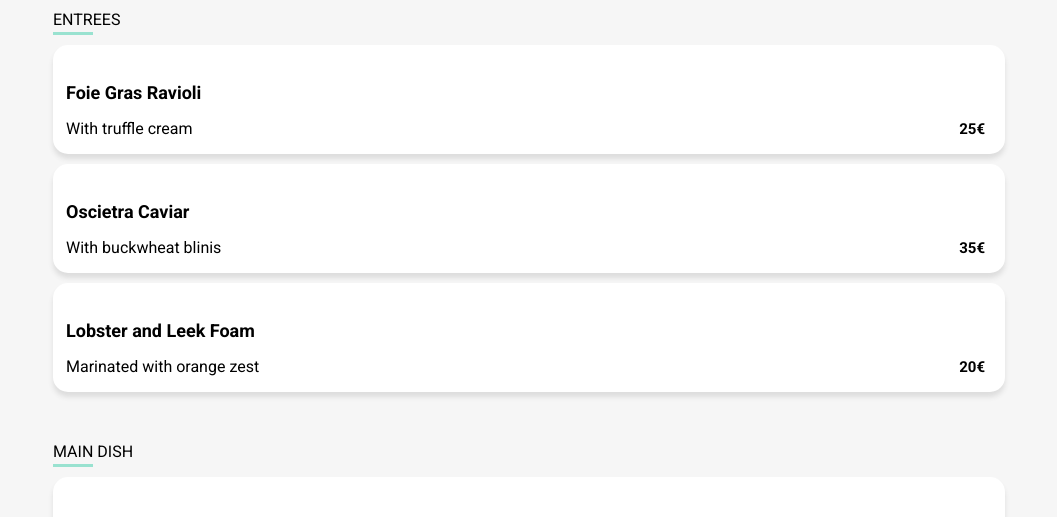
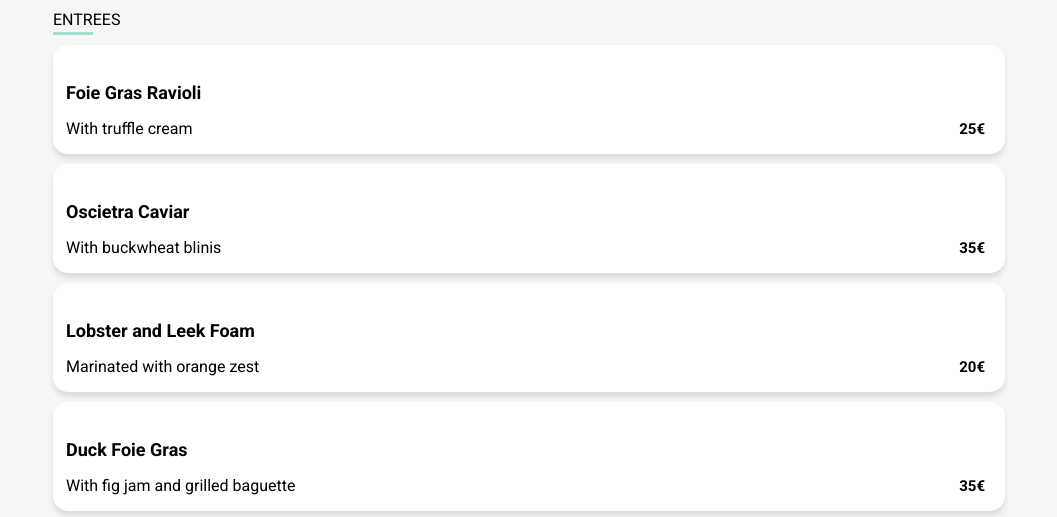
Before and after one commit to stevendkl/OP-PROJECT3, a website: page restaurant/the_enchanted_plate.html in a window 1280 px wide. Shown: the part 422-939 px from the top of the page, without its empty margins (111-1168 px from the left). Drawn offline with Linux system fonts and the light colour scheme; a web font is replaced by a local one.

Commit message:
fix spelling errors

```diff
--- a/restaurant/the_enchanted_plate.html
+++ b/restaurant/the_enchanted_plate.html
@@ -24,7 +24,7 @@
             </div>
         </header>
     </div>
-    <div class="menu--wrapper">
+    <div class="menu--wrapper menu_enchanted-plate">
         <div class="bgc">
             <div class="bgc__img"><img src="../images/restaurants/stil-u2Lp8tXIcjw-unsplash.jpg" alt="The Enchanted Plate"></div>
         </div>
@@ -65,6 +65,14 @@
                         <div class="course__dish-price">20€</div>
                         <div class="course__dish-added"><i class="fas fa-check-circle"></i></div>
                     </div>
+                    <div class="course__dish course__dish--animation">
+                        <div class="course__dish-details">
+                            <h4 class="course__dish-name">Duck Foie Gras</h4>
+                            <p class="course__dish-details">With fig jam and grilled baguette</p>
+                        </div>
+                        <div class="course__dish-price">35€</div>
+                        <div class="course__dish-added"><i class="fas fa-check-circle"></i></div>
+                    </div>
                 </div>
                 <div class="course">
                     <h3 class="course__name">Main dish</h3>
@@ -98,7 +106,7 @@
                     <div class="course__dish course__dish--animation">
                         <div class="course__dish-details">
                             <h4 class="course__dish-name">Chocolate and Hazelnut Macaroons</h4>
-                            <p class="course__dish-details">with carmel butter ice cream</p>
+                            <p class="course__dish-details">with caramel butter ice cream</p>
                         </div>
                         <div class="course__dish-price">18€</div>
                         <div class="course__dish-added"><i class="fas fa-check-circle"></i></div>
--- a/style/style.css
+++ b/style/style.css
@@ -78,7 +78,10 @@ main {
    background-color: var(--grey_search);
    text-align: center;
    align-content: center;
-   justify-content: center
+   justify-content: center;
+   font-weight: bold;
+   line-height: 1.5rem;
+   font-size: 1.5rem;
 }
 .search_icon {
    font-size: 16px;
@@ -435,6 +438,10 @@ footer ul li a {
       margin-bottom: 0rem;
     }
 
+   .menu_enchanted-plate {
+      height: 1820px;
+   }
+
     .menu {
       display: flex;
       flex-direction: column;
@@ -617,6 +624,10 @@ footer ul li a {
       animation-delay: 1.1s;
     }
 
+    .course__dish--animation:nth-of-type(3n+4) {
+      animation-delay: 1.3s;
+    }
+
     .course__dish:hover .course__dish-price {
       margin-right: 6rem;
     }
```
Also changed, not shown: restaurant/bastille.html (+2 -2 lines), restaurant/le_gourmand.html (+1 -1 lines).
